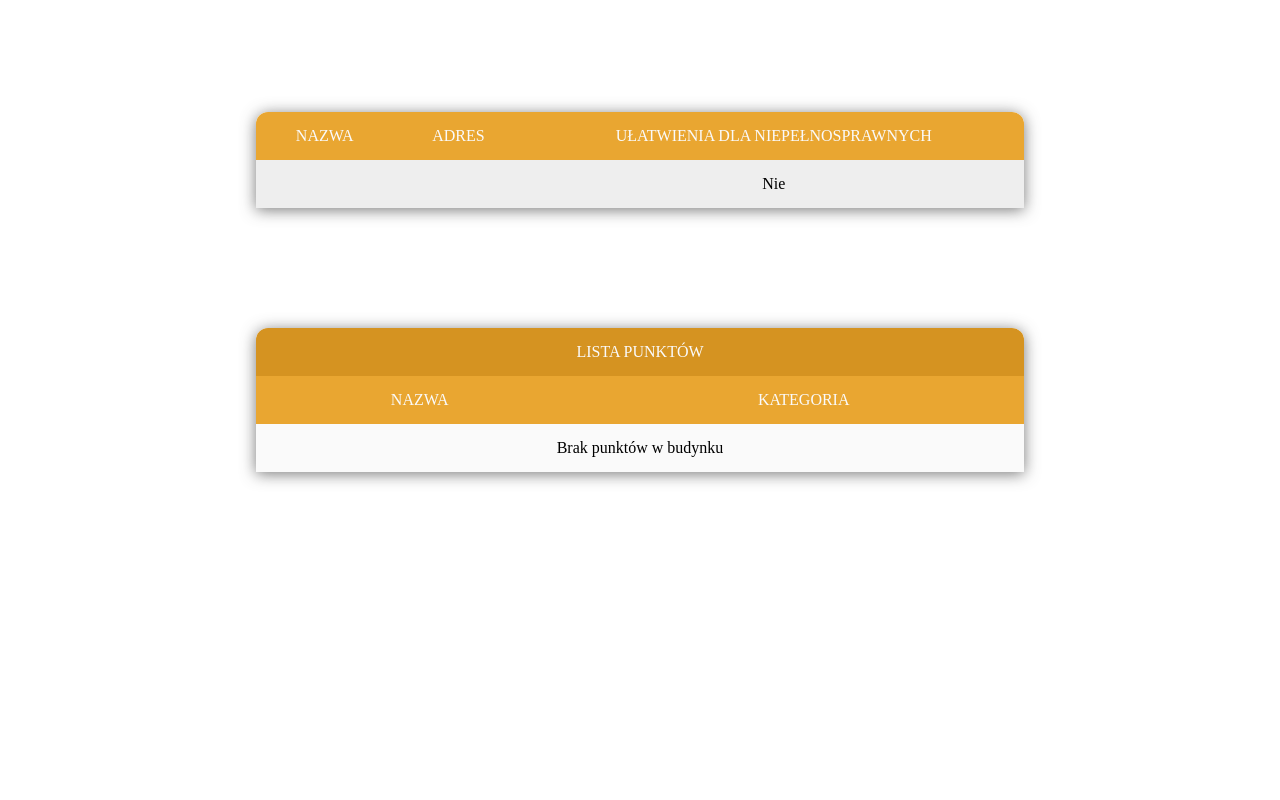
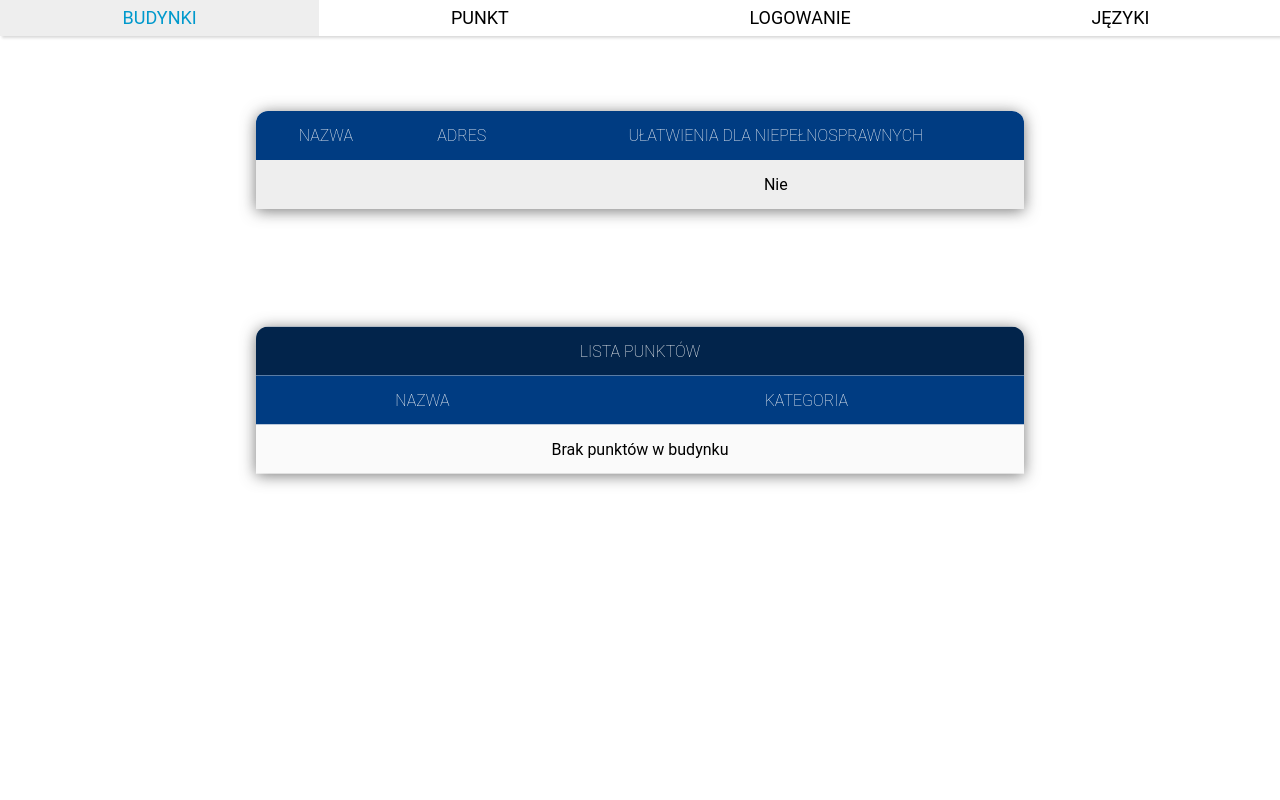
Before and after one commit to PRz-IO/p02-g02-planprz-p02-g02-planprz, a Django app: template PRzMapa/myapp/templates/budynek.html in a window 1280 px wide. Run offline with Django 3.2, Linux system fonts and the light colour scheme; the template is opened without the code that fills it, so the values that code supplies are empty.

Commit message:
Aktualizacja 29.05

```diff
--- a/PRzMapa/PRzMapa/templates/bar.html
+++ b/PRzMapa/PRzMapa/templates/bar.html
@@ -1,6 +1,6 @@
-<div id="topBar">
+<div class="topBar">
     <ol class="menu">
-        <li><a href="budynki/?q=">
+        <li><a href="/budynki/?q=">
             BUDYNKI
         </a></li>
         <li><a href="#">
@@ -15,8 +15,8 @@
         <li><a href="#">
             LOGOWANIE
             <ul>
-                <li><a href="admin">Administrator</a></li>
-                <li><a href="admin">Pracownik</a></li>
+                <li><a href="/admin">Administrator</a></li>
+                <li><a href="/admin">Pracownik</a></li>
             </ul>
         </a></li>
         <li><a href="#">
--- a/PRzMapa/myapp/static/budynki.css
+++ b/PRzMapa/myapp/static/budynki.css
@@ -1,19 +1,28 @@
-h1{
-    text-align: center
+
+.kontenerBudynki h1{
+    position: absolute;
+    top: 5%;
+    width: 100%;
+    text-align: center;
+    color: #444444;
+    background: #FFFFFF;
+    text-shadow: 1px 0px 1px #CCCCCC, 0px 1px 1px #EEEEEE, 2px 1px 1px #CCCCCC, 1px 2px 1px #EEEEEE, 3px 2px 1px #CCCCCC, 2px 3px 1px #EEEEEE, 4px 3px 1px #CCCCCC, 3px 4px 1px #EEEEEE, 5px 4px 1px #CCCCCC, 4px 5px 1px #EEEEEE, 6px 5px 1px #CCCCCC, 5px 6px 1px #EEEEEE, 7px 6px 1px #CCCCCC;
+
+
 }
 
-#pierwsza {
+.kontenerBudynki #pierwsza {
     top:20%
 }
 
-#druga {
+.kontenerBudynki #druga {
     top:50%
 }
-#nagłówek {
-background-color: #d59321;
+.kontenerBudynki #nagłówek {
+background-color: #02244b;
 }
 
-table {
+.kontenerBudynki table {
     position: absolute;
     z-index: 2;
     left: 50%;
@@ -25,30 +34,31 @@ table {
     box-shadow: 0 2px 15px rgba(64,64,64,.7);
     border-radius: 12px 12px 0 0;
     overflow: hidden;
+
 }
 
-th,td {
+.kontenerBudynki th,td {
     padding: 15px 20px;
     text-align: center;
 }
 
-th {
-    background-color: #e9a631;
+.kontenerBudynki th {
+    background-color: #003C82;
     color: #fafafa;
     font-weight: 200;
     text-transform: uppercase;
 }
 
-tr {
+.kontenerBudynki tr {
     width: 100%;
     background-color: #fafafa;
 }
 
-tr:nth-child(even){
+.kontenerBudynki tr:nth-child(even){
     background-color: #eeeeee;
 }
 
-a {
+.kontenerBudynki a {
     position: relative;
     display: inline-block;
     padding: 15px 20px;
@@ -57,10 +67,10 @@ a {
     text-transform: uppercase;
     font-size: 12px;
     border-radius: 40px;
-    background: linear-gradient(90deg,#de9411,#ffb107);
+    background: linear-gradient(90deg, rgba(0,60,130,1) 4%, rgba(22,15,100,1) 100%, rgba(0,212,255,1) 100%);
 }
 
-#szukaj {
+.kontenerBudynki #szukaj {
     position: absolute;
     width: 20%;
     left: 20%;
@@ -74,7 +84,7 @@ a {
     transition:0.3s;
 }
 
-#szukaj:focus {
+.kontenerBudynki #szukaj:focus {
     border-color:dodgerBlue;
     box-shadow: 0 0 8px 0 dodgerBlue;
 }
--- a/PRzMapa/myapp/static/style.css
+++ b/PRzMapa/myapp/static/style.css
@@ -10,7 +10,7 @@ body {
 }
 
 body, html {
-    font-family: "Courier New";
+    font-family: "Roboto";
     margin: 0;
     padding: 0;
 	height: 100%;
@@ -25,7 +25,7 @@ body, html {
 {% include 'logowanie.css' %}
 
     /* STRONA GŁÓWNA */
-#topBar {
+.topBar {
     background-color: white;
     width: 100%;
     height: auto;
@@ -44,7 +44,7 @@ body, html {
 }
 
     /* LISTA ROZWIJANA */
-ol {
+.topBar ol {
     list-style-type: none;
     padding: 0;
     margin: 0;
@@ -55,53 +55,53 @@ ol {
     text-align: center;
 }
 
-ol a {
+.topBar ol a {
     display: block;
     text-decoration: none;
     color: #000;
     padding: 0 5px;
 }
 
-ol > li {
+.topBar ol > li {
     float: left;
     width: calc((100% - 3px) / 4);
     margin-left: 1px;
     height: 2em;
 }
 
-ol > li:first-child {
+.topBar ol > li:first-child {
     margin-left: 0;
 }
 
-ol > li:hover {
+.topBar ol > li:hover {
     background-color: #EEE;
 }
 
-ol > li:hover > a {
+.topBar ol > li:hover > a {
     color: #09C;
 }
 
-ol > li:hover > ul {
+.topBar ol > li:hover > ul {
     display: block;
 }
 
-ol > li > ul {
+.topBar ol > li > ul {
     display: none;
     list-style-type: none;
     padding: 0;
     margin: 0;
 }
 
-ol > li > ul > li {
+.topBar ol > li > ul > li {
     position: relative;
     background-color: #EEE;
     box-shadow: rgba(0, 0, 0, 0.15) 0 0 5px;
 }
 
-ol > li > ul > li:hover {
+.topBar ol > li > ul > li:hover {
     background-color: #DDD;
 }
 
-ol > li > ul > li:hover > a {
+.topBar ol > li > ul > li:hover > a {
     color: #09C;
 }
--- a/PRzMapa/myapp/templates/budynek.html
+++ b/PRzMapa/myapp/templates/budynek.html
@@ -1,8 +1,11 @@
 {% extends "base.html" %}
 
 {% block content %}
+{% include 'bar.html' %}
 {% load static %}
 <link rel="stylesheet"  href="{% static 'budynki.css' %}">
+<link rel="stylesheet"  href="{% static 'style.css' %}">
+<div class="kontenerBudynki">
 <h1> {{obiekt_user.nazwa}}</h1>
 <table id="pierwsza">
     <tr>
@@ -34,5 +37,5 @@
     </tr>
     {% endfor %}
 </table>
-
+</div>
 {% endblock content %}
--- a/PRzMapa/myapp/templates/budynki.html
+++ b/PRzMapa/myapp/templates/budynki.html
@@ -1,8 +1,11 @@
 {% extends "base.html" %}
 
 {% block content %}
+{% include 'bar.html' %}
 {% load static %}
 <link rel="stylesheet"  href="{% static 'budynki.css' %}">
+<link rel="stylesheet"  href="{% static 'style.css' %}">
+<div class="kontenerBudynki">
 <h1>Budynki</h1>
 <form action="{%url 'budynki' %}" method="get">
 <input type="text" id="szukaj" name="q" placeholder="wpisz nazwę lub adres">
@@ -25,5 +28,5 @@
     </tr>
     {% endfor %}
 </table>
-
+</div>
 {% endblock content %}
```
